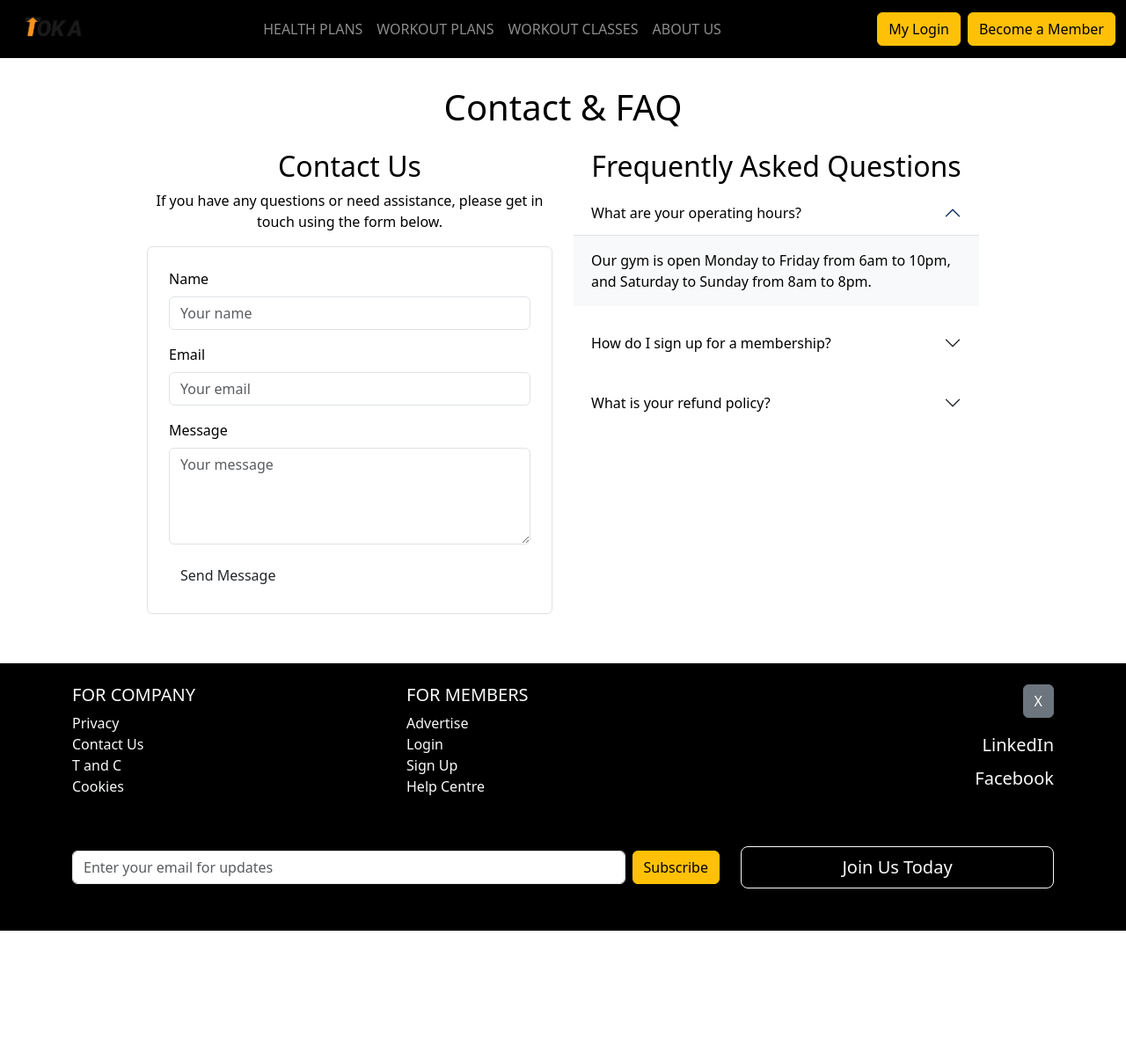
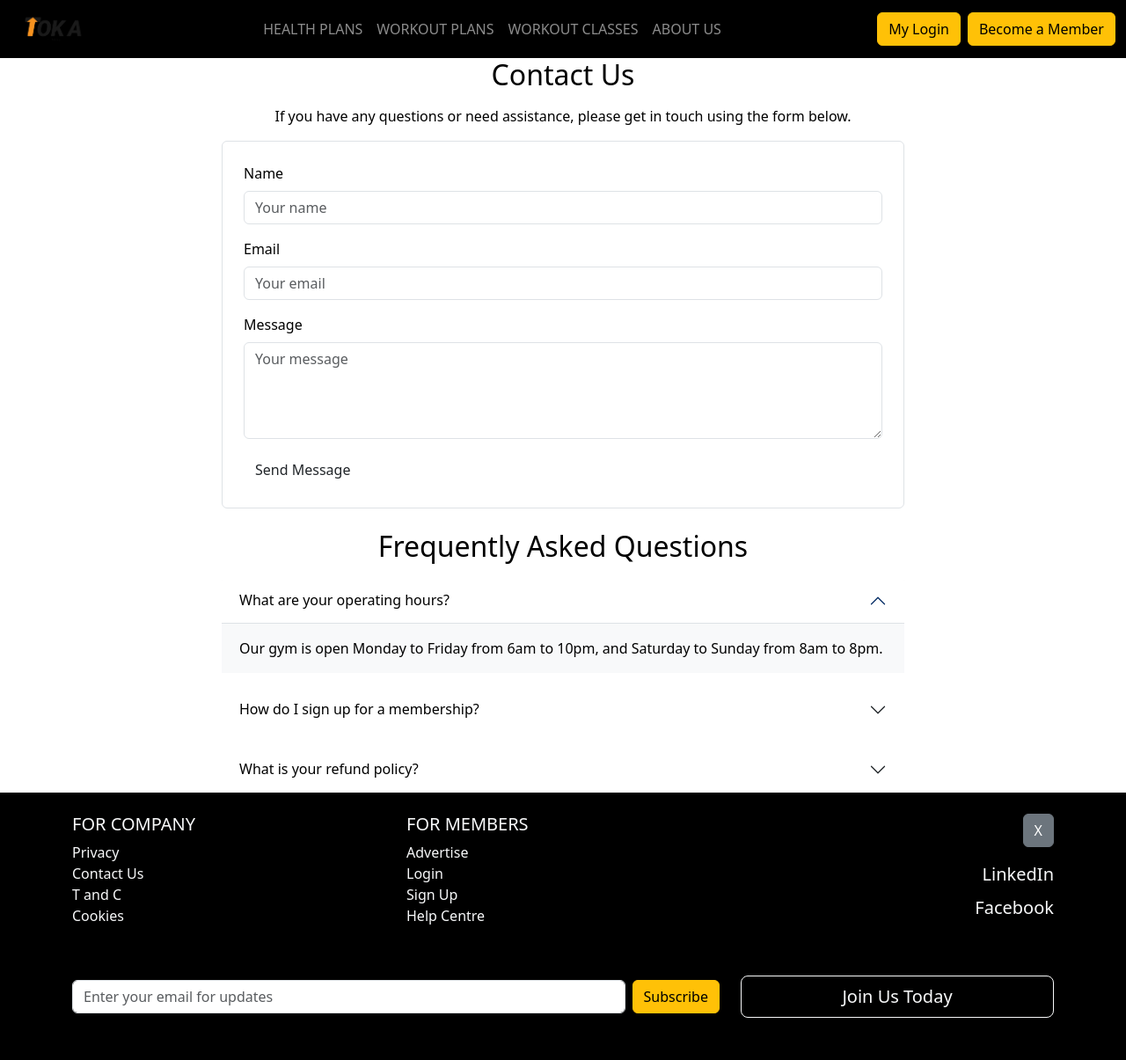
Before and after one commit to b0ssbota/toka3, a Django app: page /contact/ in a window 1280 px wide. Shown: the whole page at 88% size. Before the commit the page ends 1058 px from the top, so only its background shows below. Run offline with Django 5.2, Linux system fonts and the light colour scheme; some libraries are stand-ins or nearby versions.

Commit message:
contact us and f a qs

```diff
--- a/toka/templates/contact.html
+++ b/toka/templates/contact.html
@@ -2,14 +2,14 @@
 {% load static %}
 
 {% block content %}
-<div class="container" style="padding: 2rem 0;">
-  <h1 class="text-center mb-4">Contact & FAQ</h1>
-  <div class="row justify-content-center">
+<div class="d-flex align-items-center justify-content-center" style="min-height: 100vh; background-color: #ffffff;">
+  <div class="container" style="max-width: 800px;">
+    <div class="row">
       <!-- Contact Section -->
-    <div class="col-md-5">
-      <h2 class="text-center">Contact Us</h2>
+      <div class="col-md-12">
+        <h2 class="text-center mb-3">Contact Us</h2>
         <p class="text-center">If you have any questions or need assistance, please get in touch using the form below.</p>
-      <!-- Bordered and rounded form container -->
+        <!-- Form Container with Border and Rounded Corners -->
         <div class="p-4 border rounded mb-4">
           <form action="{% url 'contact' %}" method="post">
             {% csrf_token %}
@@ -29,10 +29,12 @@
           </form>
         </div>
       </div>
+    </div>
 
+    <div class="row">
       <!-- FAQ Section -->
-    <div class="col-md-5">
-      <h2 class="text-center">Frequently Asked Questions</h2>
+      <div class="col-md-12">
+        <h2 class="text-center mb-3">Frequently Asked Questions</h2>
         <div class="accordion" id="faqAccordion">
           <!-- FAQ Item 1 -->
           <div class="accordion-item mb-3" style="background-color: #FFFFFF; border: none; border-radius: 10px;">
@@ -76,5 +78,7 @@
         </div>
       </div>
     </div>
+
+  </div>
 </div>
 {% endblock %}
```
Lines whose indentation alone changed are shown as unchanged.
